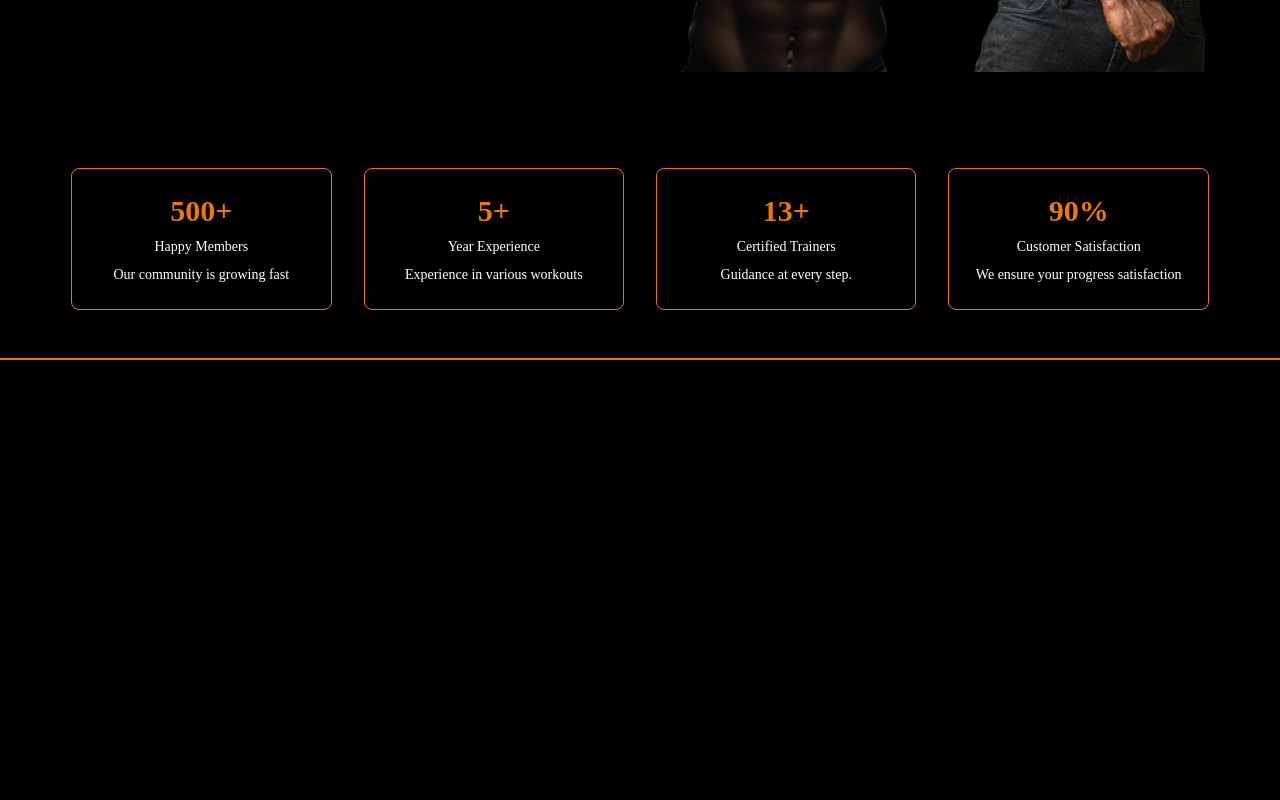
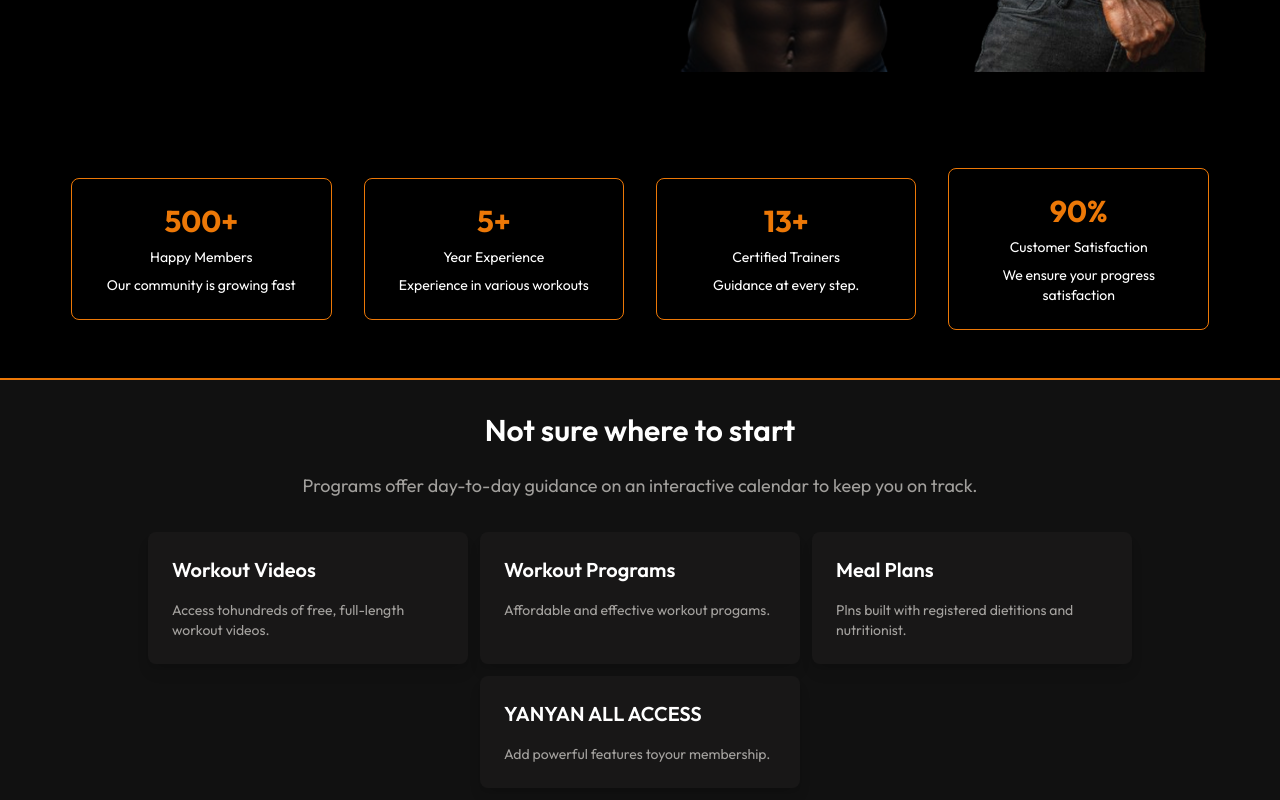
Before and after one commit to sodiqbhoy1/fitzone, a Next.js app: page / in a window 1280 px wide. Shown: the part 621-1421 px from the top of the page. Before the commit the page ends 981 px from the top, so only its background shows below. Built offline with nearby package versions, Linux system fonts and the light colour scheme.

Commit message:
Add program section to homepage with descriptions and styling

```diff
--- a/app/globals.css
+++ b/app/globals.css
@@ -1,11 +1,10 @@
+@import url('https://fonts.googleapis.com/css2?family=Outfit:wght@100..900&display=swap');
 @tailwind base;
 @tailwind components;
 @tailwind utilities;
-@import url('https://fonts.googleapis.com/css2?family=Outfit:wght@100..900&display=swap');
 
 
 body {
-
   background: #000;
   font-family: "Outfit", serif;
 }
--- a/app/home/page.js
+++ b/app/home/page.js
@@ -25,6 +25,26 @@ export default function Homepage() {
       two: "We ensure your progress satisfaction",
     },
   ];
+
+  const programs = [
+    {
+      title: "Workout Videos",
+      description: "Access tohundreds of free, full-length workout videos."
+    },
+    {
+      title: "Workout Programs",
+      description: "Affordable and effective workout progams."
+    },
+    {
+      title: "Meal Plans",
+      description: "Plns built with registered dietitions and nutritionist."
+    },
+    {
+      title: "YANYAN ALL ACCESS",
+      description: "Add powerful features toyour membership."
+    },
+  ];
+
 
   return (
     <div>
@@ -73,6 +93,26 @@ export default function Homepage() {
           </div>
         ))}
       </section>
+
+      {/* not sure where to start */}
+
+      <section class="py-8 bg-[#111111]">
+  <div class="max-w-7xl mx-auto px-6">
+    <h3 class="text-3xl font-semibold text-white text-center mb-6">Not sure where to start</h3>
+    <p class="text-lg text-[#EFEDE8A6] text-center mb-8">Programs offer day-to-day guidance on an interactive calendar to keep you on track.</p>
+  </div>
+
+  <div class="flex flex-wrap gap-3 justify-center ">
+    {programs.map((program, index) => (
+      <div key={index} className="bg-[#181717] rounded-lg p-6 w-80 shadow-lg hover:shadow-xl transition-shadow duration-300">
+        <h3 className="text-xl font-semibold text-white mb-4">{program.title}</h3>
+        <p className="text-[#EFEDE8A6] text-sm">{program.description}</p>
+      </div>
+    ))}
+  </div>
+</section>
+
+
     </div>
   );
 }
```
